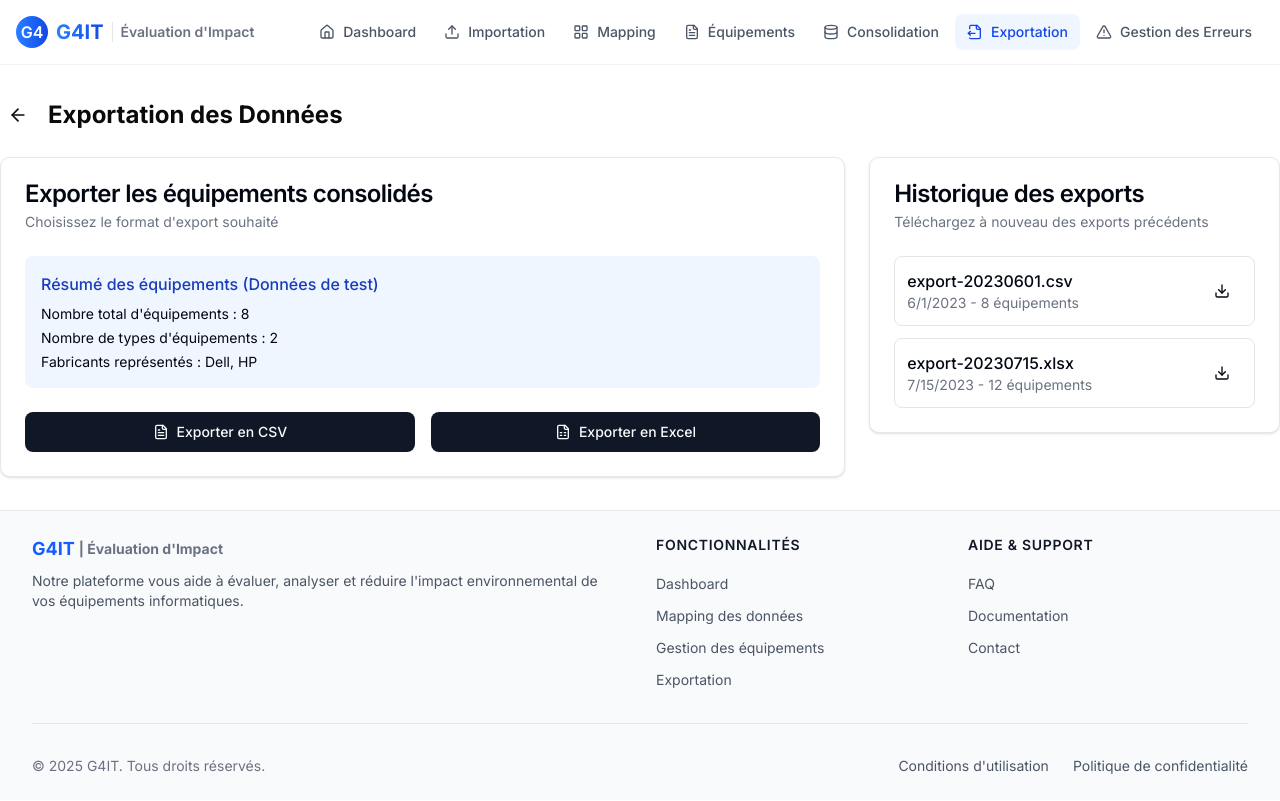
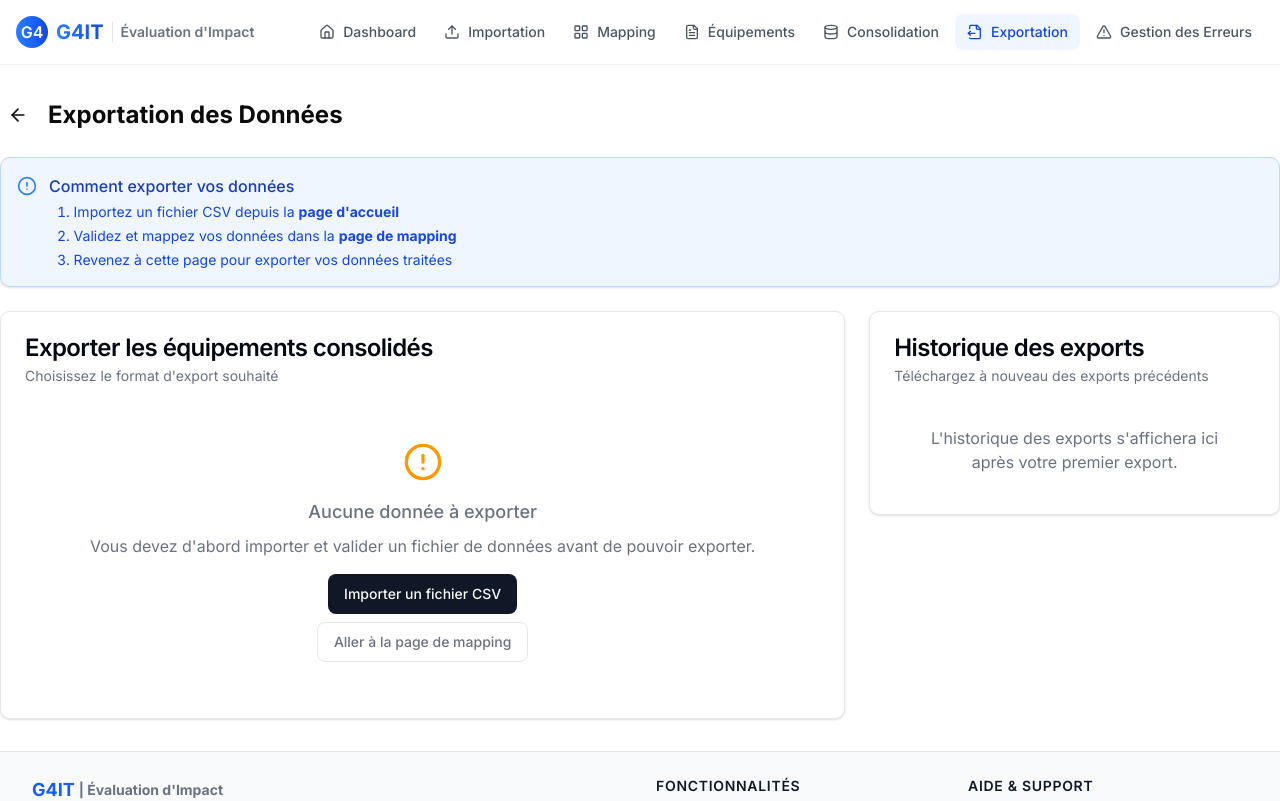
Before and after one commit to ThibMN/G4IT-CSV-Check, a Next.js app in the folder frontend/: page /export in a window 1280 px wide. Shown: the top 801 px of the page. Built offline with nearby package versions, Linux system fonts and the light colour scheme.

Commit message:
feat(export): remove mock data handling and update UI for no data scenario

```diff
--- a/frontend/app/export/page.tsx
+++ b/frontend/app/export/page.tsx
@@ -73,79 +73,19 @@ export default function ExportPage() {
       setConsolidatedEquipments(convertedEquipments);
       setIsLoading(false);
     } else {
-      // Si pas de données traitées, charger les données de test
-      fetchConsolidatedEquipments();
+      // Ne pas charger de données de test, mais simplement indiquer qu'il n'y a pas de données
+      setIsLoading(false);
+      // Optionnel: laisser l'array vide indiquera automatiquement qu'il n'y a pas de données
+      // setConsolidatedEquipments([]);
     }
   }, [processedData]);
 
   // Fonction pour récupérer les équipements consolidés
   const fetchConsolidatedEquipments = async () => {
-    try {
-      setIsLoading(true);
-      setError(null);
-
-      // Simuler un appel API avec des données de test
-      await new Promise(resolve => setTimeout(resolve, 1000));
-      setConsolidatedEquipments(getMockConsolidatedEquipments());
-      setExportHistory(getMockExportHistory());
-    } catch (err) {
-      console.error('Erreur lors du chargement des équipements consolidés:', err);
-      setError('Impossible de charger les équipements consolidés. Veuillez réessayer.');
-    } finally {
-      setIsLoading(false);
-    }
-  };
-
-  // Fonction pour obtenir des données de test
-  const getMockConsolidatedEquipments = (): ConsolidatedEquipment[] => {
-    return [
-      {
-        id: 'consolidated-1',
-        equipmentType: 'Laptop',
-        manufacturer: 'Dell',
-        model: 'XPS 13',
-        quantity: 5,
-        cpu: 'Intel i7',
-        ram: '16GB',
-        storage: '512GB',
-        purchaseYear: '2022',
-        eol: '2027',
-        originalIds: ['eq-1', 'eq-2', 'eq-3']
-      },
-      {
-        id: 'consolidated-2',
-        equipmentType: 'Desktop',
-        manufacturer: 'HP',
-        model: 'EliteDesk',
-        quantity: 3,
-        cpu: 'Intel i5',
-        ram: '8GB',
-        storage: '1TB',
-        purchaseYear: '2021',
-        eol: '2026',
-        originalIds: ['eq-4', 'eq-5']
-      }
-    ];
-  };
-
-  // Fonction pour obtenir un historique d'export de test
-  const getMockExportHistory = (): ExportHistory[] => {
-    return [
-      {
-        id: 'exp-1',
-        filename: 'export-20230601.csv',
-        dateExported: '2023-06-01T10:30:00Z',
-        format: 'csv',
-        equipmentCount: 8
-      },
-      {
-        id: 'exp-2',
-        filename: 'export-20230715.xlsx',
-        dateExported: '2023-07-15T14:45:00Z',
-        format: 'xlsx',
-        equipmentCount: 12
-      }
-    ];
+    // Supprimez cette fonction ou modifiez-la pour afficher un message "pas de données"
+    setIsLoading(false);
+    setConsolidatedEquipments([]);
+    setExportHistory([]);
   };
 
   // Fonction pour exporter les équipements consolidés
@@ -296,6 +236,24 @@ export default function ExportPage() {
         </div>
       )}
 
+      {!(processedData.length > 0) && (
+        <Card className="mb-6 bg-blue-50 border-blue-200">
+          <CardContent className="p-4">
+            <div className="flex items-start gap-3">
+              <AlertCircle className="h-5 w-5 text-blue-500 mt-0.5" />
+              <div>
+                <h3 className="font-medium text-blue-800 mb-1">Comment exporter vos données</h3>
+                <ol className="list-decimal list-inside text-sm text-blue-700 space-y-1 pl-2">
+                  <li>Importez un fichier CSV depuis la <strong>page d'accueil</strong></li>
+                  <li>Validez et mappez vos données dans la <strong>page de mapping</strong></li>
+                  <li>Revenez à cette page pour exporter vos données traitées</li>
+                </ol>
+              </div>
+            </div>
+          </CardContent>
+        </Card>
+      )}
+
       <div className="grid md:grid-cols-3 gap-6">
         {/* Carte pour l'export */}
         <div className="md:col-span-2 space-y-6">
@@ -313,10 +271,15 @@ export default function ExportPage() {
                 </div>
               ) : consolidatedEquipments.length === 0 ? (
                 <div className="text-center p-8 text-gray-500">
-                  Aucun équipement consolidé à exporter.
-                  <div className="mt-4">
-                    <Button onClick={() => router.push('/consolidation')}>
-                      Aller à la page de consolidation
+                  <AlertCircle className="h-10 w-10 text-amber-500 mx-auto mb-4" />
+                  <h3 className="font-medium text-lg mb-2">Aucune donnée à exporter</h3>
+                  <p className="mb-4">Vous devez d'abord importer et valider un fichier de données avant de pouvoir exporter.</p>
+                  <div className="flex flex-col space-y-2 items-center">
+                    <Button onClick={() => router.push('/dashboard')} className="w-full md:w-auto">
+                      Importer un fichier CSV
+                    </Button>
+                    <Button variant="outline" onClick={() => router.push('/mapping')} className="w-full md:w-auto">
+                      Aller à la page de mapping
                     </Button>
                   </div>
                 </div>
@@ -372,33 +335,10 @@ export default function ExportPage() {
                 <div className="flex justify-center items-center h-32">
                   <div className="animate-spin rounded-full h-8 w-8 border-t-2 border-b-2 border-blue-500"></div>
                 </div>
-              ) : exportHistory.length === 0 ? (
+              ) : (
                 <div className="text-center p-4 text-gray-500">
-                  Aucun historique d'export disponible
+                  <p>L'historique des exports s'affichera ici après votre premier export.</p>
                 </div>
-              ) : (
-                <ul className="space-y-3">
-                  {exportHistory.map(exportItem => (
-                    <li
-                      key={exportItem.id}
-                      className="border rounded-md p-3 flex justify-between items-center"
-                    >
-                      <div>
-                        <div className="font-medium">{exportItem.filename}</div>
-                        <div className="text-sm text-gray-500">
-                          {new Date(exportItem.dateExported).toLocaleDateString()} - {exportItem.equipmentCount} équipements
-                        </div>
-                      </div>
-                      <Button
-                        variant="ghost"
-                        size="sm"
-                        onClick={() => downloadExportFromHistory(exportItem)}
-                      >
-                        <Download className="h-4 w-4" />
-                      </Button>
-                    </li>
-                  ))}
-                </ul>
               )}
             </CardContent>
           </Card>
```
